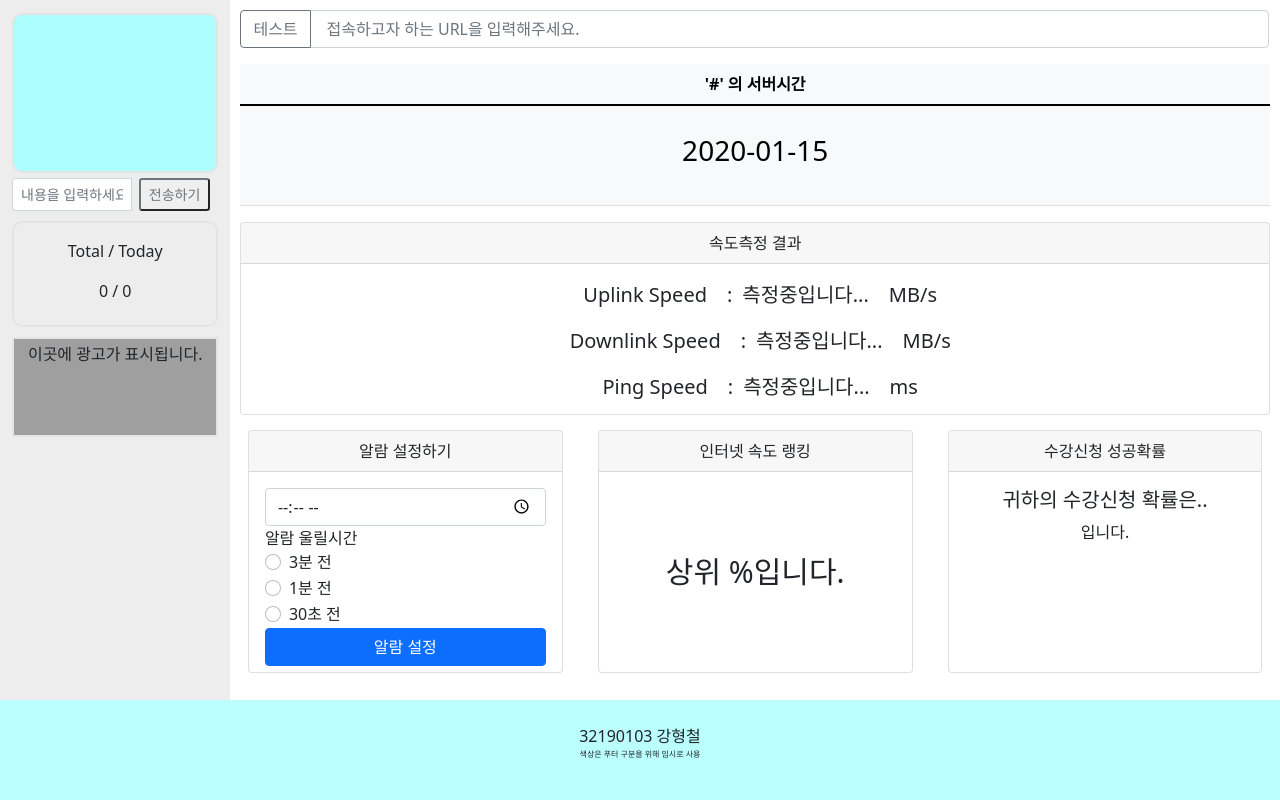
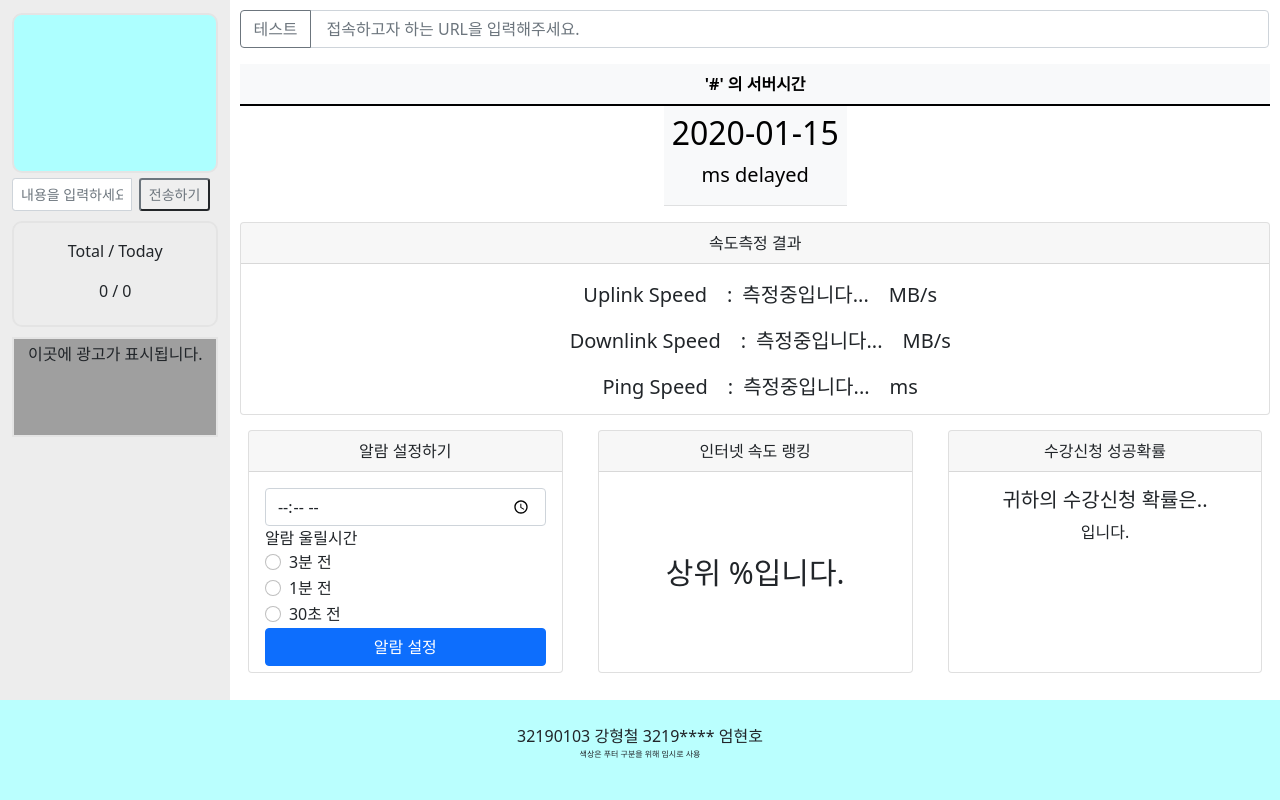
Before and after one commit to hckang17/ServerTime, a Django app: template sugang/templates/mainpage.html in a window 1280 px wide. Shown: the part 57-857 px from the top of the page. Run offline with Django 4.2, Linux system fonts and the light colour scheme; the template is opened without the code that fills it: most values are stand-ins (such as "Sample title", 1, 10 or a date in 2020); some libraries are stand-ins or nearby versions.

Commit message:
5th commit

```diff
--- a/sugang/sugang/urls.py
+++ b/sugang/sugang/urls.py
@@ -12,4 +12,7 @@ urlpatterns = [
     path('result/checkUpLink/', views.TestUpLink),
     path('result/checkDownLink/', views.TestDownLink),
     path('result/checkPing/', views.TestPing),
+    path('checkUpLink/', views.TestUpLink),
+    path('checkDownLink/', views.TestDownLink),
+    path('checkPing/', views.TestPing),
 ]
--- a/sugang/templates/components/blockScript.html
+++ b/sugang/templates/components/blockScript.html
@@ -3,17 +3,17 @@
 <script src="https://code.jquery.com/jquery-3.6.0.min.js"></script>
 <script>
     $(document).ready(function() {
-
+        var ClockInterval = 1000;
         var checkUpURL = 'checkUpLink/';
         var checkDownURL = 'checkDownLink/';
         var checkPingURL = 'checkPing/';
 
+        updateClock();
         updateDownlink();
         updateUplink();
         updatePingSpeed();
 
-        setInterval(updateClock, 1000);
-
+        setInterval(updateClock, ClockInterval);
         setInterval(updateDownlink, 30000);
         setInterval(updateUplink, 35000);
         setInterval(updatePingSpeed, 10000);
@@ -21,11 +21,13 @@
 
         function updateClock() {
           var loadClockURL = '{% if user_url %}loadclock/{% else %}load_defaultclock/{% endif %}';
+
           // Load Clock
           $.ajax({
             url: loadClockURL,
             success: function(data) {
               $('#servertime-container').text(data.current_servertime);
+              $('#InternetDelay').text(data.InternetDelay);
             },
             error: function(xhr) {
               console.log(xhr.status + ': ' + xhr.statusText);
--- a/sugang/templates/components/servertime.html
+++ b/sugang/templates/components/servertime.html
@@ -9,9 +9,22 @@
       </tr>
     </tead>
     <tbody>
-      <tr>
+      <tr class="table-servertime">
+        <style>
+          .table-servertime {
+            display: flex;
+            justify-content: center;
+          }
+          .table-servertime p{
+            font-size : 20px;
+          }
+          .table-servertime h3{
+            margin-bottom : 15px;
+          }
+        </style>
         <td class="text-center" style="height:100px; vertical-align:middle;">
-          <h3 id="servertime-container">{{ current_servertime }}</h3>
+          <h2><span id="servertime-container">{{ current_servertime }}</span></h3>
+          <p><span id="InternetDelay"></span>ms delayed</p>
         </td>
       </tr>
     </tbody>
--- a/sugang/templates/footer.html
+++ b/sugang/templates/footer.html
@@ -1,6 +1,6 @@
 <div>
     <br>
-    <span>32190103 강형철</span>
+    <span>32190103 강형철 3219**** 엄현호</span>
     <address>
         <p style="font-size:0.5em;">색상은 푸터 구분을 위해 임시로 사용</p>
     </address>
```
Also changed, not shown: sugang/sugang/views.py (+25 -4 lines), sugang/db.sqlite3.
